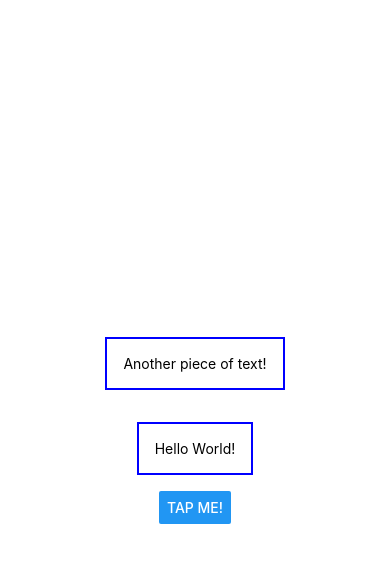
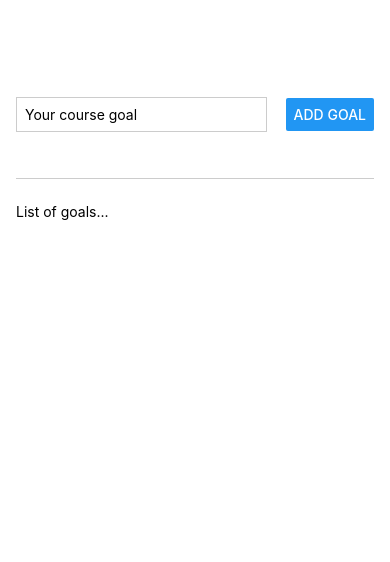
Before and after one commit to developerwill/react-native, a React Native app: screen / in a window 390 px wide. Shown: the top 562 px of the page. Built offline with nearby package versions, Linux system fonts and the light colour scheme.

Commit message:
Basic layout

```diff
--- a/App.jsx
+++ b/App.jsx
@@ -1,28 +1,42 @@
-import {Button, StyleSheet, Text, View} from 'react-native';
+import {Button, StyleSheet, Text, TextInput, View} from 'react-native';
 
 export default function App() {
     return (
-        <View style={styles.container}>
-            <View>
-                <Text style={styles.dummyText}>Another piece of text!</Text>
+        <View style={styles.appContainer}>
+            <View style={styles.inputContainer}>
+                <TextInput style={styles.textInput} placeholder={'Your course goal'}/>
+                <Button title={'Add Goal'}/>
             </View>
-            <Text style={styles.dummyText}>Hello World!</Text>
-            <Button title={'Tap me!'}/>
+            <View style={styles.goalsContainer}>
+                <Text>List of goals...</Text>
+            </View>
         </View>
     );
 }
 
 const styles = StyleSheet.create({
-    container: {
+    appContainer: {
         flex: 1,
-        backgroundColor: '#fff',
+        paddingTop: 50,
+        paddingHorizontal: 16
+    },
+    inputContainer: {
+        flex: 1,
+        flexDirection: 'row',
+        justifyContent: 'space-between',
         alignItems: 'center',
-        justifyContent: 'center',
+        marginBottom: 24,
+        borderBottomWidth: 1,
+        borderBottomColor: '#ccc'
     },
-    dummyText: {
-        margin: 16,
-        padding: 16,
-        borderWidth: 2,
-        borderColor: 'blue'
+    textInput: {
+        borderWidth: 1,
+        borderColor: '#ccc',
+        width: '70%',
+        marginRight: 8,
+        padding: 8
+    },
+    goalsContainer: {
+        flex: 5
     }
 });
```
